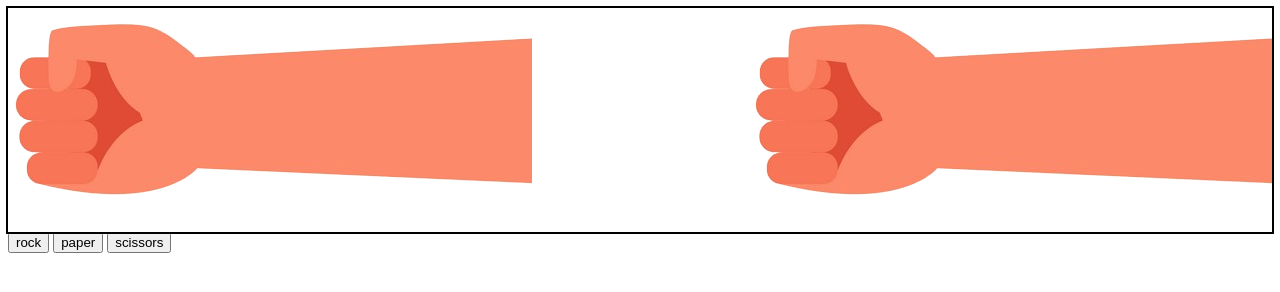
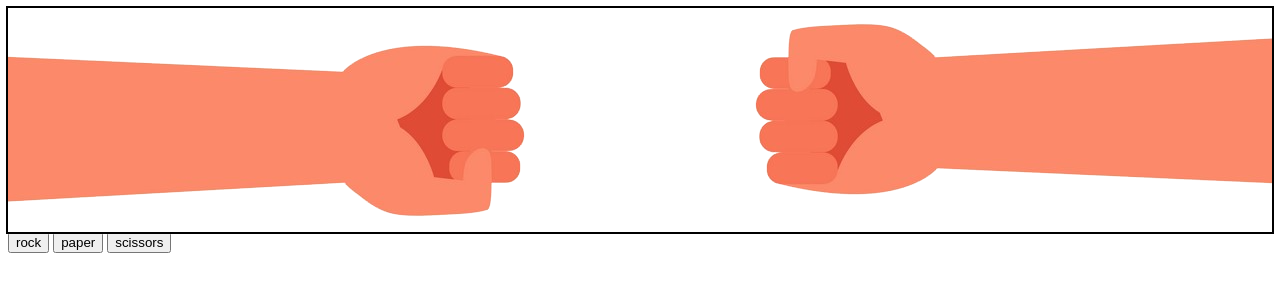
Before and after one commit to AladdinBelhaj/rock-paper-scissors, a plain HTML site: page index.html in a window 1280 px wide. Both pictures are taken after a click on the button "rock". Drawn offline with Linux system fonts and the light colour scheme.

Commit message:
Add new animation style for hand vectors

```diff
--- a/scripts/script.js
+++ b/scripts/script.js
@@ -24,8 +24,8 @@ function getComputerChoice(){
     const playerChoice = this.id;
 
 
-    test(playerChoice);
-    test2(computerChoice);
+    playerHand = test(playerChoice);
+    computerHand = test2(computerChoice);
 
 
     if(playerChoice == computerChoice){
@@ -66,10 +66,10 @@ playerHand = document.createElement('img');
 
 function test(playerChoice){
     container = document.querySelector('#container');
-    playerHand.src = `img/${playerChoice}.png`;
+    playerHand.src = `img/${playerChoice}-reverse.png`;
     container.appendChild(playerHand);
-    rotate(playerHand);
-
+    rotatePlayer(playerHand);
+    return playerHand;
 }
 
 computerHand = document.createElement('img');
@@ -78,11 +78,15 @@ function test2(computerChoice){
     container = document.querySelector('#container');
     computerHand.src = `img/${computerChoice}.png`;
     container.appendChild(computerHand);
-    rotate(computerHand);
+    rotateComputer(computerHand);
+    return computerHand;
 }
 
 
-
-function rotate(img){
+function rotateComputer(img){
     img.classList.add('rotate-90-br-cw');
 }
+
+function rotatePlayer(img){
+    img.classList.add('rotate-90-bl-ccw');
+}
--- a/styles/style.css
+++ b/styles/style.css
@@ -15,29 +15,11 @@
 
 
 
+
+
 .rotate-90-br-cw {
 	animation: rotate-90-br-cw 0.6s cubic-bezier(0.250, 0.460, 0.450, 0.940) reverse both;
 }
-
-
-
-
-
-
-
-
-
-
-
-
-
-
-
-
-
-
-
-
 
 
 /* ----------------------------------------------
@@ -65,13 +47,12 @@
 
 
 
-  .rotate-90-br-cw-normal {
-    animation: rotate-90-br-cw 0.6s cubic-bezier(0.250, 0.460, 0.450, 0.940) both;
+  .rotate-90-bl-ccw {
+    animation: rotate-90-bl-ccw 0.6s cubic-bezier(0.250, 0.460, 0.450, 0.940) reverse both;
   }
 
-
-  /* ----------------------------------------------
- * Generated by Animista on 2023-4-21 3:22:27
+/* ----------------------------------------------
+ * Generated by Animista on 2023-4-21 16:39:5
  * Licensed under FreeBSD License.
  * See http://animista.net/license for more info.
  * w: http://animista.net, t: @cssanimista
@@ -79,16 +60,16 @@
 
 /**
  * ----------------------------------------
- * animation rotate-90-br-cw
+ * animation rotate-90-bl-ccw
  * ----------------------------------------
  */
-@keyframes rotate-90-br-cw-normal {
+ @keyframes rotate-90-bl-ccw {
   0% {
     transform: rotate(0);
-    transform-origin: 100% 100%;
+    transform-origin: 0% 100%;
   }
   100% {
-    transform: rotate(90deg);
-    transform-origin: 100% 100%;
+    transform: rotate(-90deg);
+    transform-origin: 0% 100%;
   }
 }
```
Also changed, not shown: img/paper-reverse.png (added), img/rock-reverse.png (added), img/scissors-reverse.png (added).
